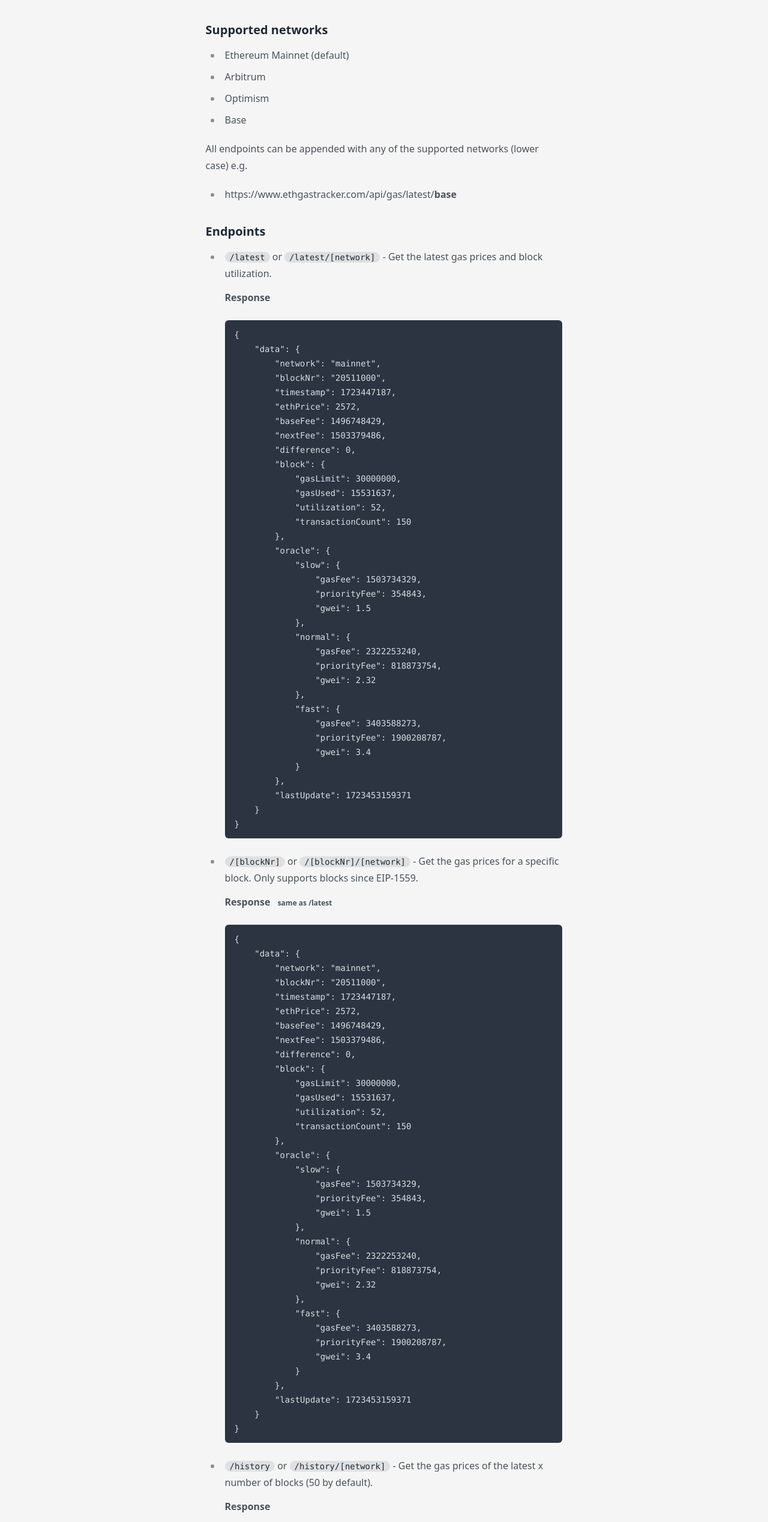
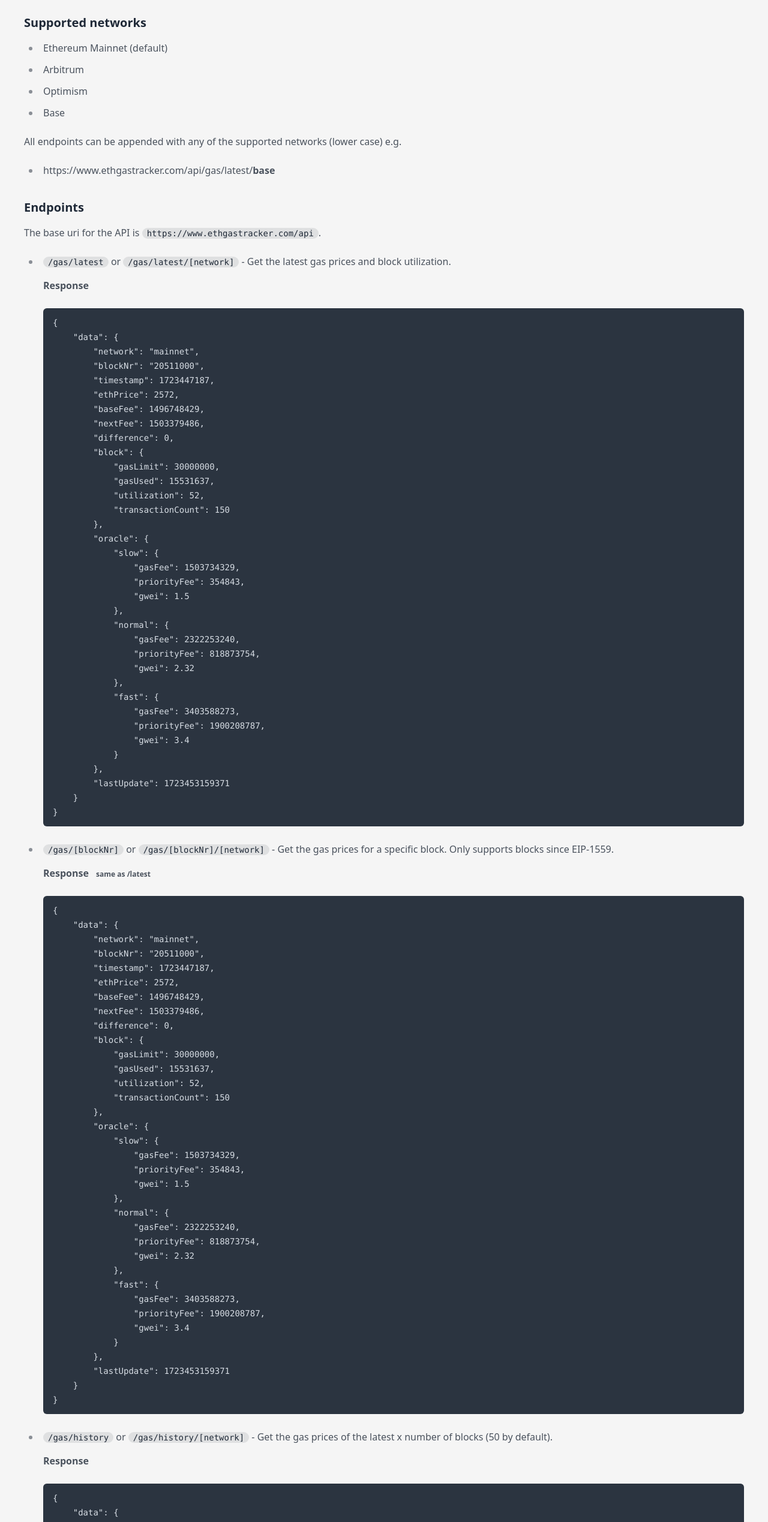
Before and after one commit to wslyvh/eth-gas-tracker, a Next.js app: page /docs in a window 1280 px wide. Shown: the part 250-2788 px from the top of the page at 60% size. Built offline with nearby package versions, Linux system fonts and the light colour scheme.

Commit message:
formatting

```diff
--- a/src/app/docs/page.tsx
+++ b/src/app/docs/page.tsx
@@ -30,8 +30,8 @@
 
 export default async function Home() {
   return (
-    <div className="prose w-11/12 md:w-full">
-      <h2>Ethereum Gas API</h2>
+    <div className="prose max-w-[1200px] w-11/12 md:w-full">
+      <h2 className="text-2xl font-bold">Ethereum Gas API</h2>
       <p>{description}</p>
 
       <h3>Supported networks</h3>
@@ -53,10 +53,14 @@
       </p>
 
       <h3>Endpoints</h3>
+      <p>
+        The base uri for the API is{" "}
+        <code>https://www.ethgastracker.com/api</code>.
+      </p>
       <ul>
         <li>
-          <code>/latest</code> or <code>/latest/[network]</code> - Get the
-          latest gas prices and block utilization.
+          <code>/gas/latest</code> or <code>/gas/latest/[network]</code> - Get
+          the latest gas prices and block utilization.
           <br />
           <p>
             <b>Response</b>
@@ -102,8 +106,9 @@
           </p>
         </li>
         <li>
-          <code>/[blockNr]</code> or <code>/[blockNr]/[network]</code> - Get the
-          gas prices for a specific block. Only supports blocks since EIP-1559.
+          <code>/gas/[blockNr]</code> or <code>/gas/[blockNr]/[network]</code> -
+          Get the gas prices for a specific block. Only supports blocks since
+          EIP-1559.
           <br />
           <p>
             <b>
@@ -151,8 +156,8 @@
           </p>
         </li>
         <li>
-          <code>/history</code> or <code>/history/[network]</code> - Get the gas
-          prices of the latest x number of blocks (50 by default).
+          <code>/gas/history</code> or <code>/gas/history/[network]</code> - Get
+          the gas prices of the latest x number of blocks (50 by default).
           <p>
             <b>Response</b>
             <pre>
@@ -196,8 +201,8 @@
           </p>
         </li>
         <li>
-          <code>/average</code> or <code>/average/[network]</code> - Gets the
-          hourly average gas prices of the past week.
+          <code>/gas/average</code> or <code>/gas/average/[network]</code> -
+          Gets the hourly average gas prices of the past week.
           <p>
             <b>Response</b>
             <pre>
--- a/src/app/layout.tsx
+++ b/src/app/layout.tsx
@@ -11,7 +11,7 @@
       <head>
         <PlausibleProvider domain={SITE_DOMAIN} />
       </head>
-      <body className="w-screen h-screen h-full p-8 pt-4">
+      <body className="w-screen h-screen h-full p-2 sm:p-8 pt-4">
         <main className="flex flex-col container mx-auto items-center gap-4">
           <Link href="/">
             <h1 className="text-3xl my-4">⛽ Ethereum Gas Tracker</h1>
```
